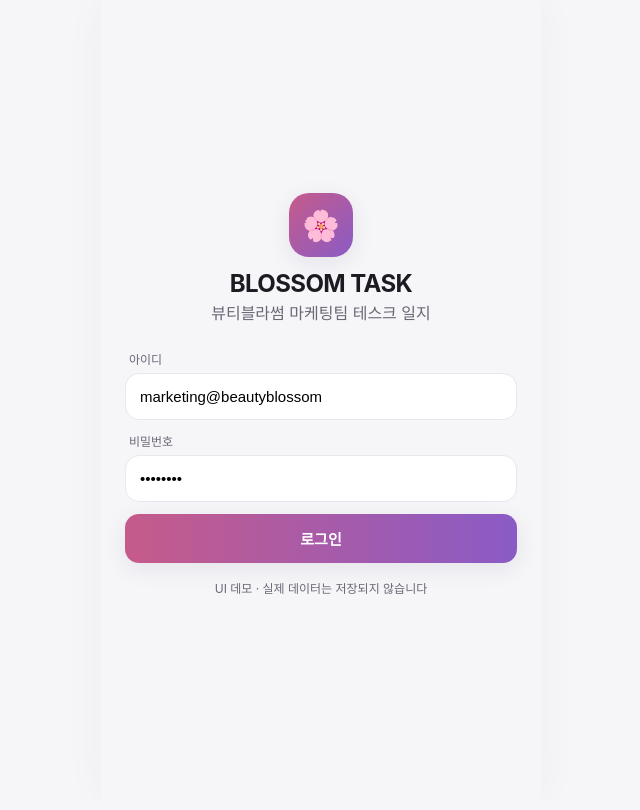
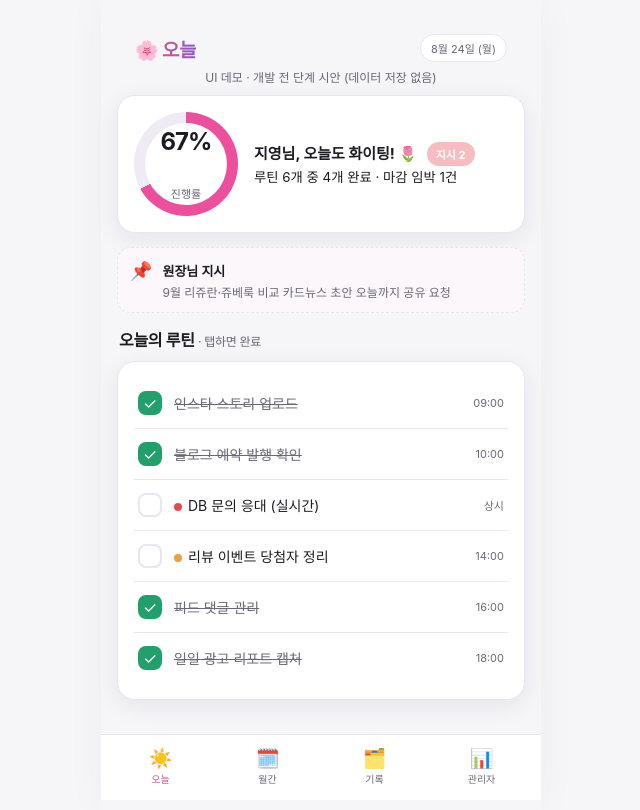
Before and after one commit to byeonghoyoo/blossom-task-demo, a plain HTML site: page index.html in a window 1280 px wide. Shown: the whole page, without its empty margins (319-959 px from the left). Drawn offline with Linux system fonts and the light colour scheme.

Commit message:
feat: remove login screen, enter directly to Today (pre-dev demo)

```diff
--- a/index.html
+++ b/index.html
@@ -30,12 +30,6 @@
   .muted{color:var(--sub)}
   .card{background:var(--card);border:1px solid var(--line);border-radius:var(--radius);padding:16px;box-shadow:var(--shadow);margin-bottom:14px}
 
-  /* ---- login ---- */
-  #login{display:flex;flex-direction:column;justify-content:center;min-height:100vh;padding:28px 24px}
-  .brandwrap{text-align:center;margin-bottom:26px}
-  .bloom{width:64px;height:64px;margin:0 auto 12px;border-radius:20px;
-    background:linear-gradient(135deg,var(--brand),var(--brand2));display:grid;place-items:center;color:#fff;font-size:30px;box-shadow:var(--shadow)}
-  .brandwrap h1{margin:6px 0 2px;font-size:24px;letter-spacing:-.6px}
   .field{margin-bottom:12px}
   .field label{display:block;font-size:12px;color:var(--sub);margin:0 0 6px 4px}
   .field input{width:100%;padding:14px 14px;border:1px solid var(--line);border-radius:14px;font-size:15px;background:#fff}
@@ -121,28 +115,10 @@
 <body>
 <div class="app">
 
-  <!-- ===== LOGIN ===== -->
-  <section id="login" class="screen active">
-    <div class="brandwrap">
-      <div class="bloom">🌸</div>
-      <h1>BLOSSOM&nbsp;TASK</h1>
-      <p class="muted" style="margin:2px 0 0">뷰티블라썸 마케팅팀 테스크 일지</p>
-    </div>
-    <div class="field">
-      <label>아이디</label>
-      <input id="uid" placeholder="marketing@beautyblossom" value="marketing@beautyblossom" />
-    </div>
-    <div class="field">
-      <label>비밀번호</label>
-      <input type="password" placeholder="••••••••" value="demo1234" />
-    </div>
-    <button class="btn" onclick="enterApp()">로그인</button>
-    <p class="demoNote">UI 데모 · 실제 데이터는 저장되지 않습니다</p>
-  </section>
-
   <!-- ===== TODAY ===== -->
-  <section id="today" class="screen">
-    <div class="topbar"><div class="logo">🌸 <b>오늘</b></div><div class="pill" id="todayDate">8월 24일 (일)</div></div>
+  <section id="today" class="screen active">
+    <div class="topbar"><div class="logo">🌸 <b>오늘</b></div><div class="pill" id="todayDate">8월 24일 (월)</div></div>
+    <p class="demoNote" style="margin:0 2px 10px">UI 데모 · 개발 전 단계 시안 (데이터 저장 없음)</p>
 
     <div class="card">
       <div class="ringRow">
@@ -237,7 +213,7 @@
   </section>
 
   <!-- ===== TABBAR ===== -->
-  <nav class="tabbar hidden" id="tabbar">
+  <nav class="tabbar" id="tabbar">
     <button class="tab on" data-s="today" onclick="go(this)"><span class="i">☀️</span>오늘</button>
     <button class="tab" data-s="month" onclick="go(this)"><span class="i">🗓️</span>월간</button>
     <button class="tab" data-s="records" onclick="go(this)"><span class="i">🗂️</span>기록</button>
@@ -246,16 +222,10 @@
 </div>
 
 <script>
-  function enterApp(){
-    document.getElementById('login').classList.remove('active');
-    document.getElementById('today').classList.add('active');
-    document.getElementById('tabbar').classList.remove('hidden');
-    updateRing();
-  }
   function go(btn){
     document.querySelectorAll('.tab').forEach(t=>t.classList.remove('on'));
     btn.classList.add('on');
-    document.querySelectorAll('.screen').forEach(s=>{ if(s.id!=='login') s.classList.remove('active'); });
+    document.querySelectorAll('.screen').forEach(s=>s.classList.remove('active'));
     document.getElementById(btn.dataset.s).classList.add('active');
   }
   function tg(el){
@@ -308,6 +278,7 @@
   function chip(el,c){document.querySelectorAll('.chip').forEach(x=>x.classList.remove('on'));el.classList.add('on');curChip=c;renderRec();}
   function filterRec(v){curQ=v;renderRec();}
   renderRec();
+  updateRing();
 </script>
 </body>
 </html>
```
Also changed, not shown: 2 other files.
